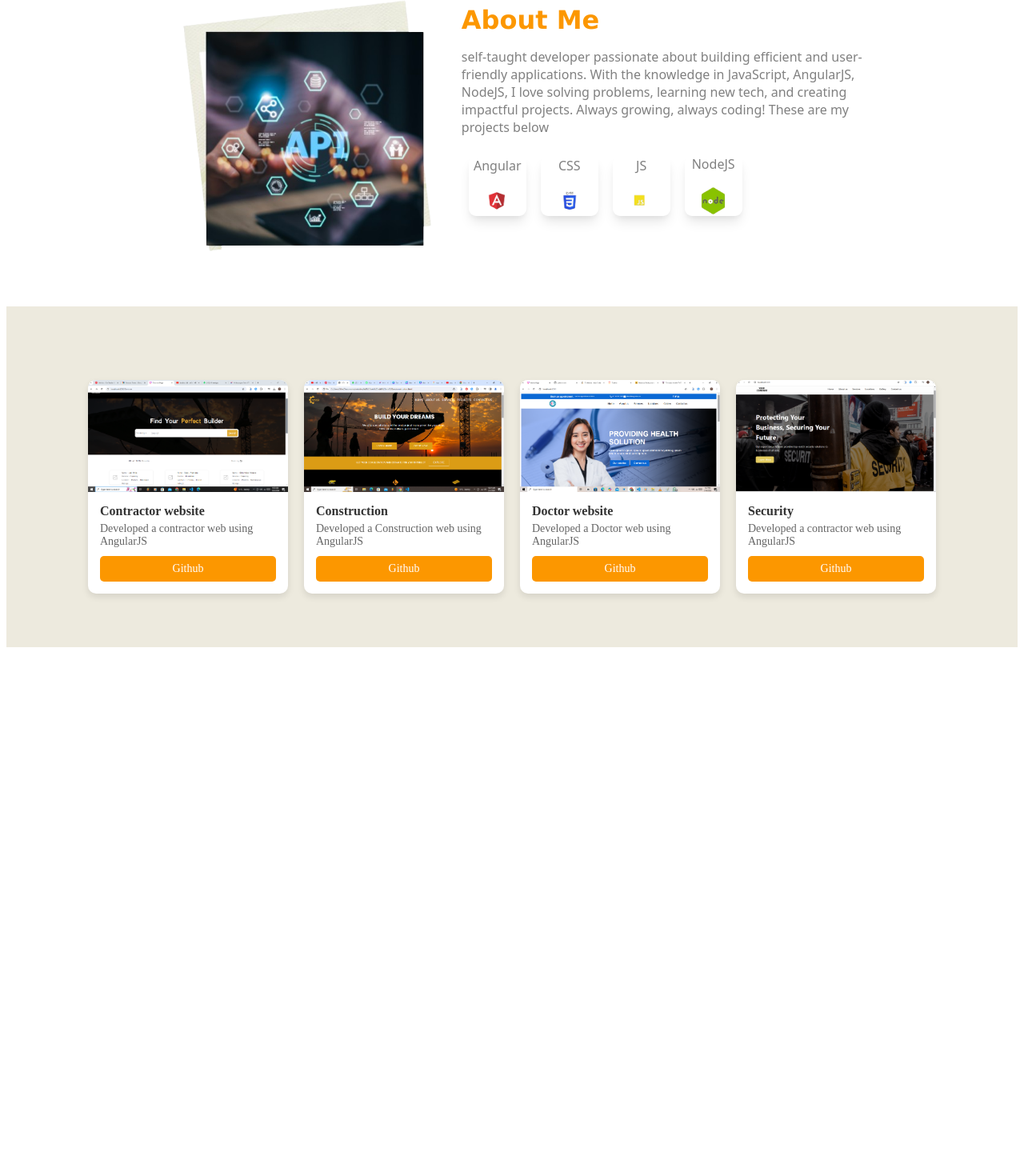
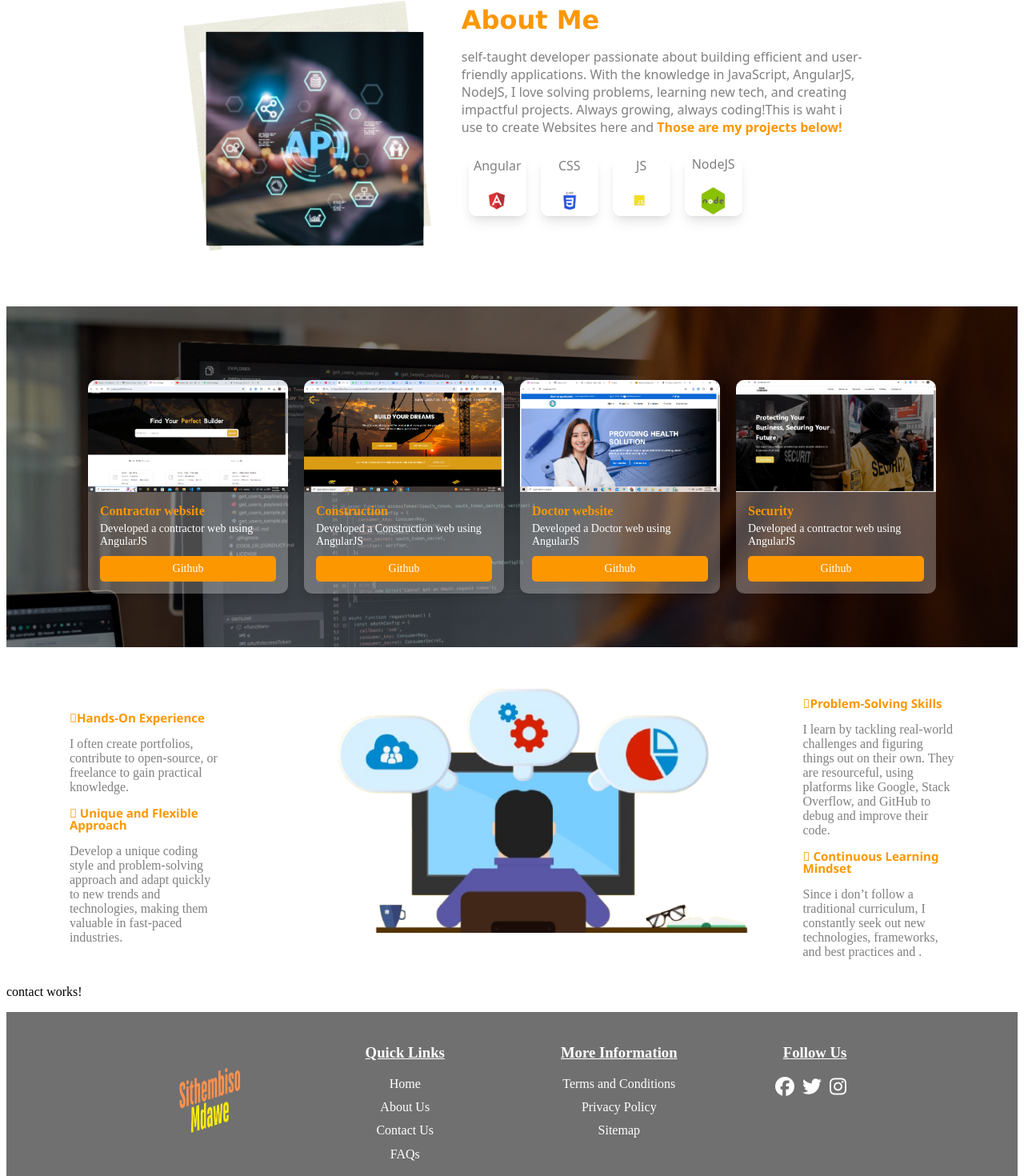
Before and after one commit to Trophydecoder/NewPortfolio, an Angular app: page / in a window 1280 px wide. Shown: the part 849-2319 px from the top of the page at 80% size. Before the commit the page ends 1666 px from the top, so only its background shows below. Built offline with nearby package versions, Linux system fonts and the light colour scheme.

Commit message:
new added Bg on projects

```diff
--- a/src/app/components/aboutme/aboutme.component.html
+++ b/src/app/components/aboutme/aboutme.component.html
@@ -5,7 +5,7 @@
             <img src="assets/AboutMe.png" alt="" id="cartoon">
     <div class="Aboutme">
         <h1>About Me</h1>
-        <p>self-taught developer passionate about building efficient and user-friendly applications. With the knowledge in  JavaScript, AngularJS, NodeJS, I love solving problems, learning new tech, and creating impactful projects. Always growing, always coding! <span>These are my projects below</span></p>
+        <p>self-taught developer passionate about building efficient and user-friendly applications. With the knowledge in  JavaScript, AngularJS, NodeJS, I love solving problems, learning new tech, and creating impactful projects. Always growing, always coding!This is waht i use to create Websites here and <span>Those are my projects below!</span></p>
       <div class="boxesContainer">
         <div class="Boxes">
             <p>Angular</p>
--- a/src/app/components/aboutme/aboutme.component.scss
+++ b/src/app/components/aboutme/aboutme.component.scss
@@ -79,6 +79,11 @@
     color:grey;
     font-family: system-ui, -apple-system, BlinkMacSystemFont, 'Segoe UI', Roboto, Oxygen, Ubuntu, Cantarell, 'Open Sans', 'Helvetica Neue', sans-serif;
    }
+   .Aboutme p span{
+    color: #fc9700;
+    font-weight:bold;
+
+   }
    .boxesContainer{
     width: 89%;
 
--- a/src/app/components/projects/projects.component.html
+++ b/src/app/components/projects/projects.component.html
@@ -1,4 +1,3 @@
-
 
 <div class="bootcamp-container">
     <div class="course-card">
--- a/src/app/components/projects/projects.component.scss
+++ b/src/app/components/projects/projects.component.scss
@@ -4,8 +4,10 @@ h1 {
 }
 .bootcamp-container {
     width: 100%;
-    background-color: #edeade; /* Light cream */
+    background-image: url('/assets/aboutBG.png');
     display: flex;
+    background-size: cover;
+    background-repeat: no-repeat;
     flex-direction:column;
     justify-content: center;
     align-items: center;
@@ -14,7 +16,7 @@ h1 {
 }
 .course-card {
 
-    background: #fff;
+    background: #ffffff46;
     width: 250px;
     border-radius: 10px;
     box-shadow: 0 4px 8px rgba(0, 0, 0, 0.1);
@@ -37,14 +39,13 @@ h1 {
 .course-title {
     font-size: 16px;
     font-weight: bold;
-    color: #333;
+    color:  #fc9700;
 }
 .course-description {
     font-size: 14px;
-    color: #666;
+    color: #ffffff;
     margin: 5px 0;
 }
-
 .start-learning {
     display: block;
     text-align: center;
@@ -57,6 +58,7 @@ h1 {
     font-size: 14px;
 }
 @media screen and (min-width: 1024px) {
+
     .bootcamp-container {
         height: 50vh;
         display: flex;
--- a/src/app/pages/home/home.component.html
+++ b/src/app/pages/home/home.component.html
@@ -2,3 +2,6 @@
 <app-carousel></app-carousel>
 <app-aboutme></app-aboutme>
 <app-projects></app-projects>
+<app-about-services></app-about-services>
+<app-contact></app-contact>
+<app-footer></app-footer>
--- a/src/app/pages/home/home.component.ts
+++ b/src/app/pages/home/home.component.ts
@@ -6,11 +6,12 @@ import { ProjectsComponent } from "../../components/projects/projects.component"
 import { ContactComponent } from "../../components/contact/contact.component";
 import { IconsComponent } from "../../components/icons/icons.component";
 import { FooterComponent } from "../../components/footer/footer.component";
+import { AboutServicesComponent } from '../../aboutpagecomponents/about-services/about-services.component';
 
 @Component({
   selector: 'app-home',
   standalone: true,
-  imports: [NavBarComponent, CarouselComponent, AboutmeComponent, ProjectsComponent, ContactComponent, IconsComponent, FooterComponent],
+  imports: [NavBarComponent, CarouselComponent, AboutmeComponent, ProjectsComponent, ContactComponent, IconsComponent, FooterComponent , AboutServicesComponent],
   templateUrl: './home.component.html',
   styleUrl: './home.component.scss'
 })
```
